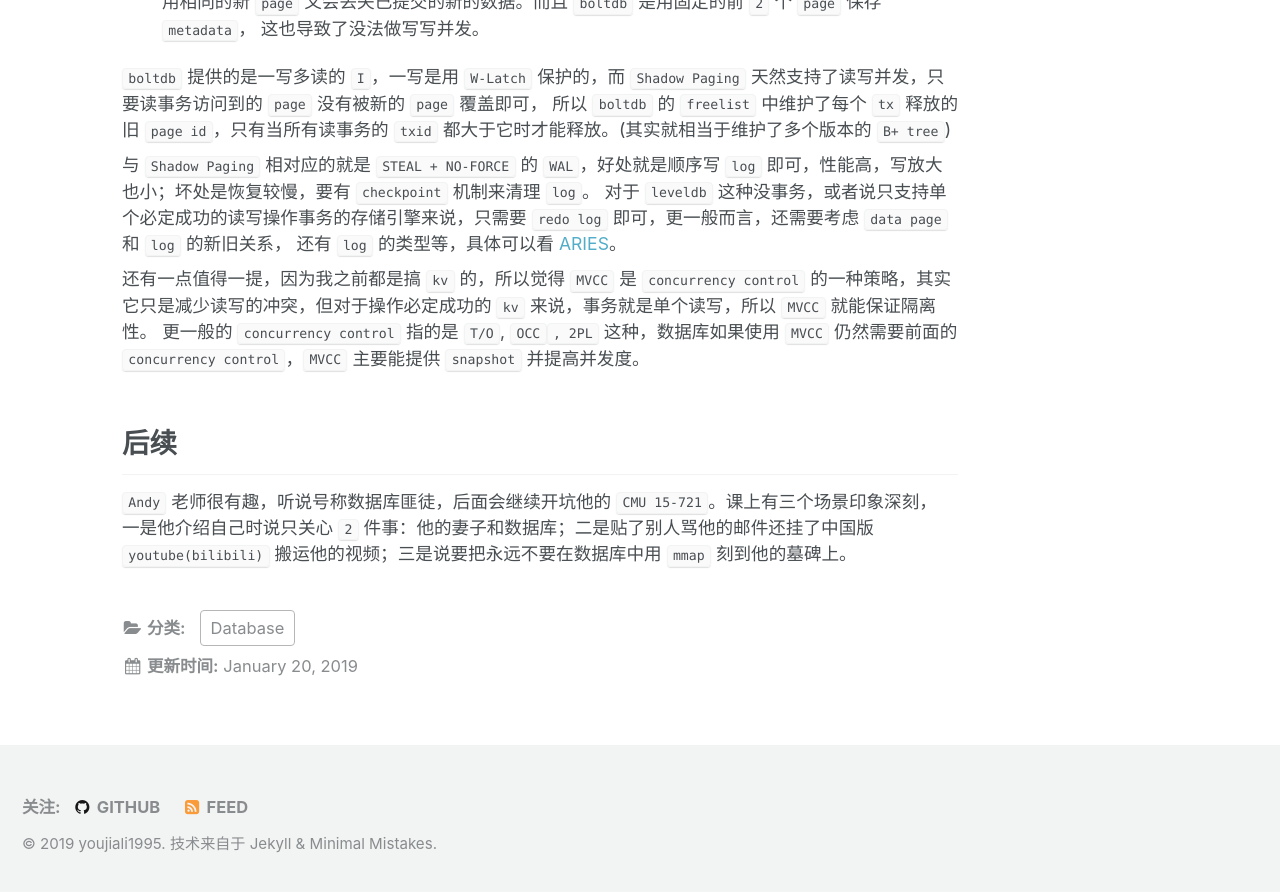
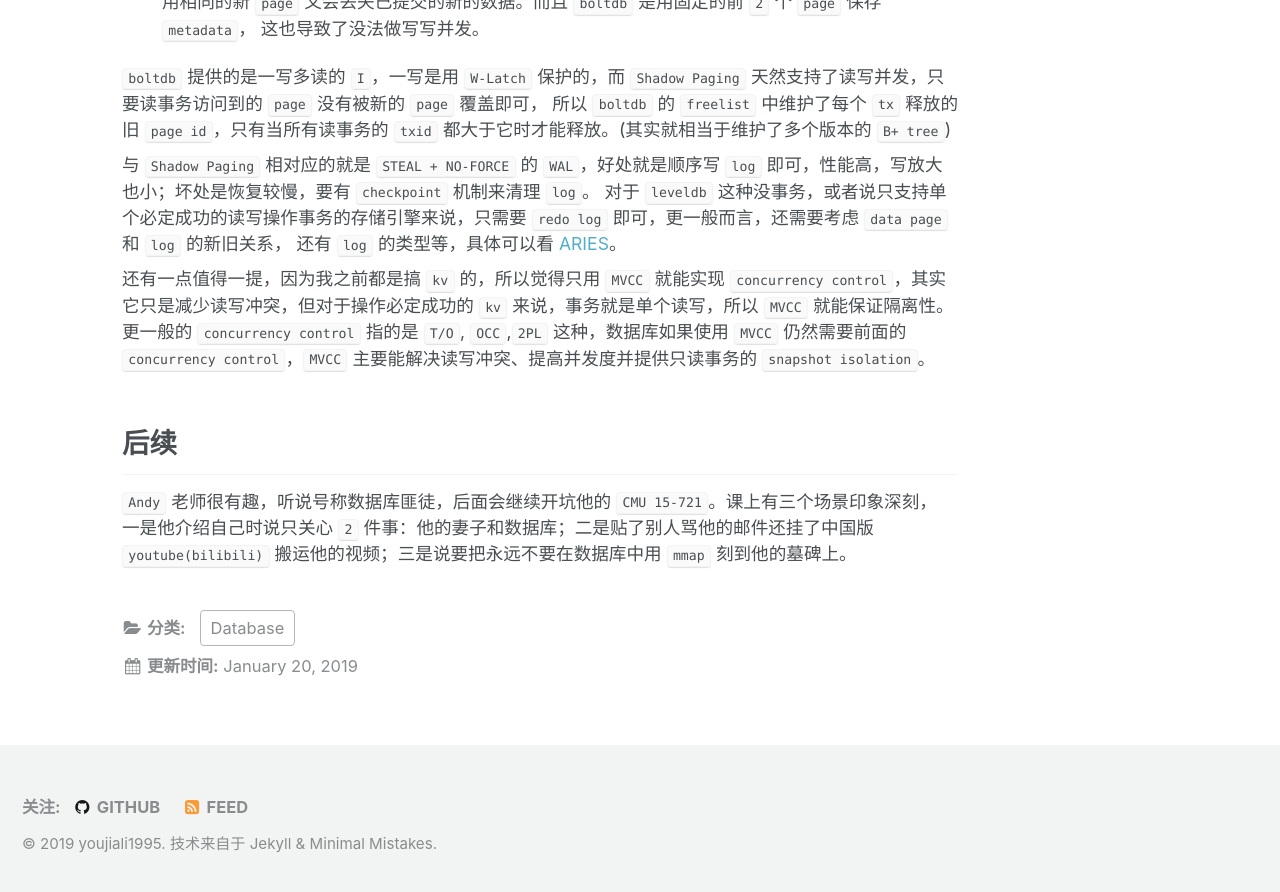
Before and after one commit to youjiali1995/youjiali1995.github.io, a Jekyll site: the page built from _posts/Database/2019-01-20-CMU-15445.md, in a window 1280 px wide and 900 px high, scrolled down 2762 px. Shown: the top 892 px of the window. Built offline with Jekyll 4.4.1, drawn with Linux system fonts in a browser that asks for light colours.

Commit message:
Modify 2019-01-20-CMU-15445.md

```diff
--- a/_posts/Database/2019-01-20-CMU-15445.md
+++ b/_posts/Database/2019-01-20-CMU-15445.md
@@ -72,8 +72,8 @@ categories: Database
 对于 `leveldb` 这种没事务，或者说只支持单个必定成功的读写操作事务的存储引擎来说，只需要 `redo log` 即可，更一般而言，还需要考虑 `data page` 和 `log` 的新旧关系，
 还有 `log` 的类型等，具体可以看 [ARIES](https://cs.stanford.edu/people/chrismre/cs345/rl/aries.pdf)。
 
-还有一点值得一提，因为我之前都是搞 `kv` 的，所以觉得 `MVCC` 是 `concurrency control` 的一种策略，其实它只是减少读写的冲突，但对于操作必定成功的 `kv` 来说，事务就是单个读写，所以 `MVCC` 就能保证隔离性。
-更一般的 `concurrency control` 指的是 `T/O`, `OCC``, 2PL` 这种，数据库如果使用 `MVCC` 仍然需要前面的 `concurrency control`，`MVCC` 主要能提供 `snapshot` 并提高并发度。
+还有一点值得一提，因为我之前都是搞 `kv` 的，所以觉得只用 `MVCC` 就能实现 `concurrency control`，其实它只是减少读写冲突，但对于操作必定成功的 `kv` 来说，事务就是单个读写，所以 `MVCC` 就能保证隔离性。
+更一般的 `concurrency control` 指的是 `T/O`, `OCC`,`2PL` 这种，数据库如果使用 `MVCC` 仍然需要前面的 `concurrency control`，`MVCC` 主要能解决读写冲突、提高并发度并提供只读事务的 `snapshot isolation`。
 
 ## 后续
 `Andy` 老师很有趣，听说号称数据库匪徒，后面会继续开坑他的 `CMU 15-721`。课上有三个场景印象深刻，
```
